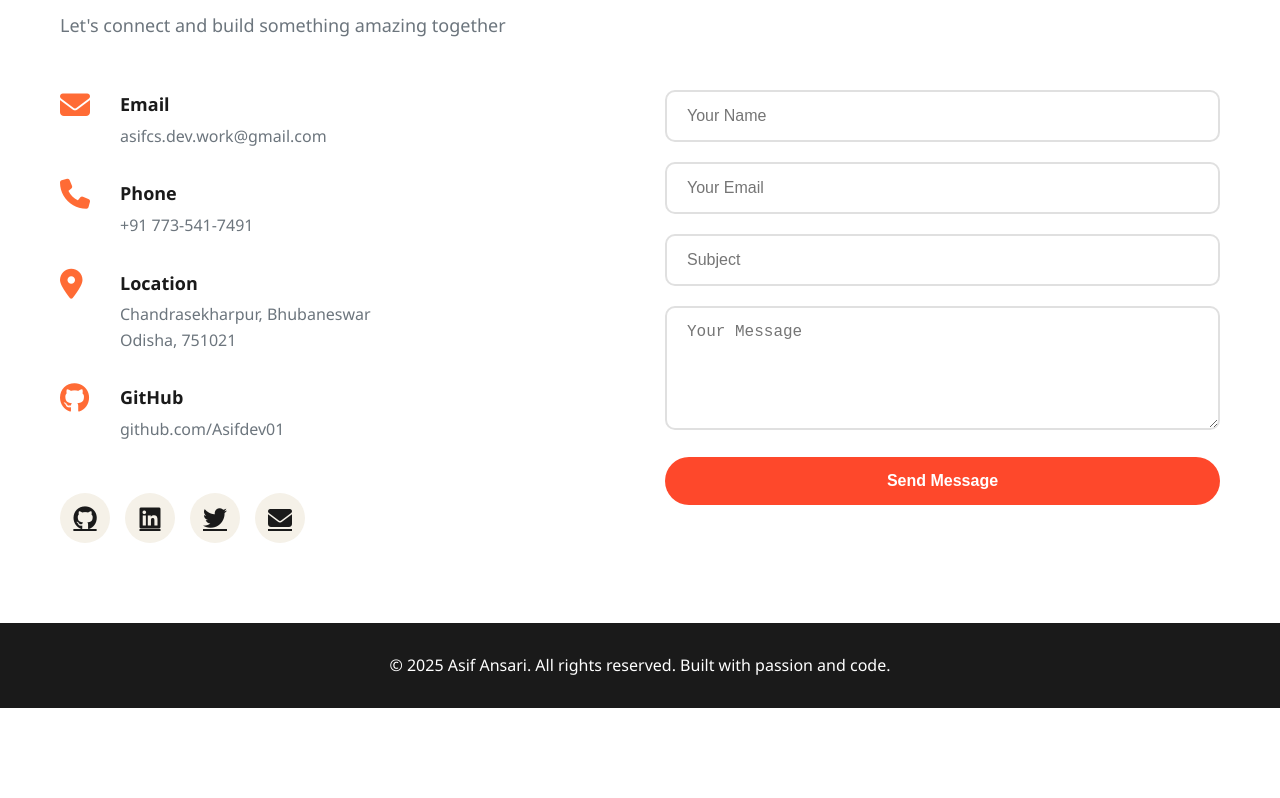
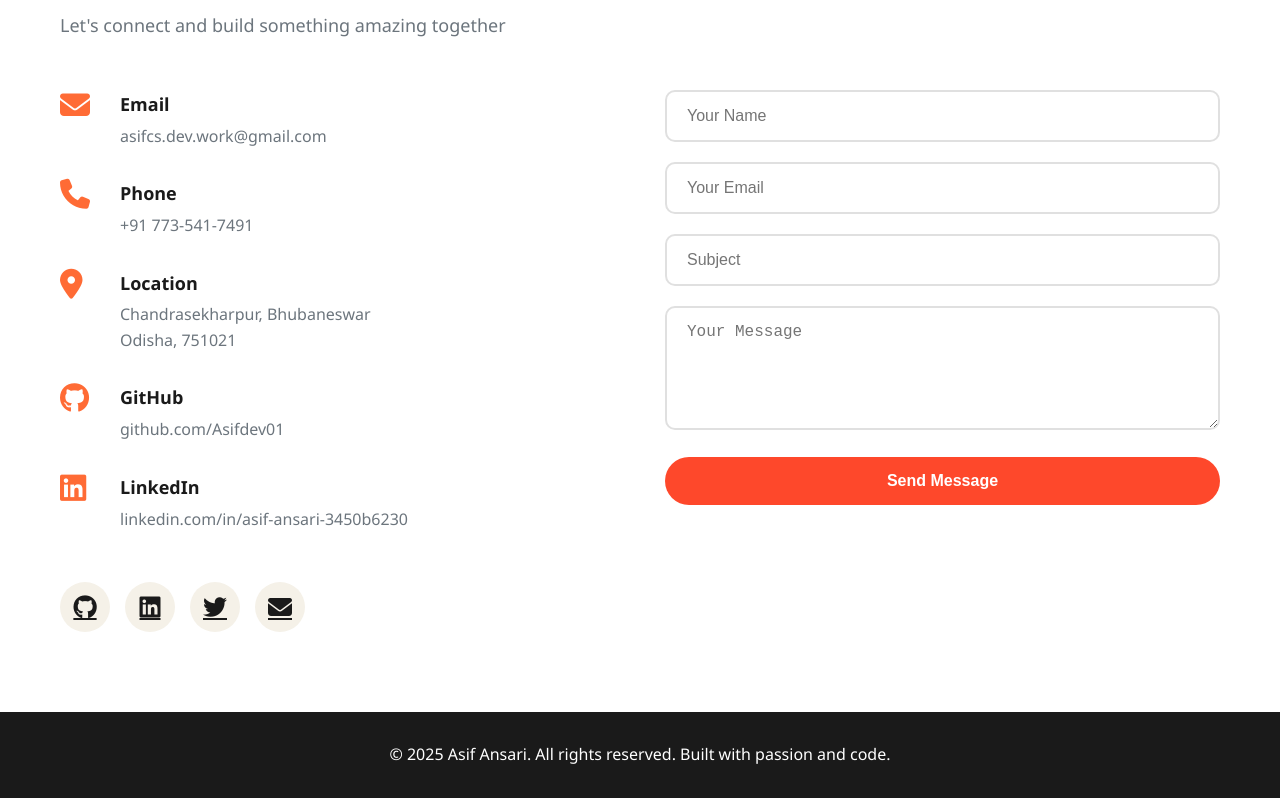
Before and after one commit to Asifdev01/My-Basic-Portfolio, a website: page index.html in a window 1280 px wide. Shown: the part 3684-4482 px from the top of the page. Before the commit the page ends 4392 px from the top, so only its background shows below. Drawn offline with Linux system fonts and the light colour scheme.

Commit message:
fixed bugs

```diff
--- a/index.html
+++ b/index.html
@@ -381,9 +381,19 @@
             </div>
           </div>
 
+          <div class="contact-item">
+            <i class="fab fa-linkedin"></i>
+            <div>
+              <h4>LinkedIn</h4>
+              <a href="https://www.linkedin.com/in/asif-ansari-3450b6230"
+                target="_blank">linkedin.com/in/asif-ansari-3450b6230</a>
+            </div>
+          </div>
+
           <div class="social-links">
             <a href="https://github.com/Asifdev01" target="_blank"><i class="fab fa-github"></i></a>
-            <a href="https://linkedin.com" target="_blank"><i class="fab fa-linkedin"></i></a>
+            <a href="https://www.linkedin.com/in/asif-ansari-3450b6230" target="_blank"><i
+                class="fab fa-linkedin"></i></a>
             <a href="https://twitter.com" target="_blank"><i class="fab fa-twitter"></i></a>
             <a href="mailto:asifcs.dev.work@gmail.com"><i class="fas fa-envelope"></i></a>
           </div>
```
